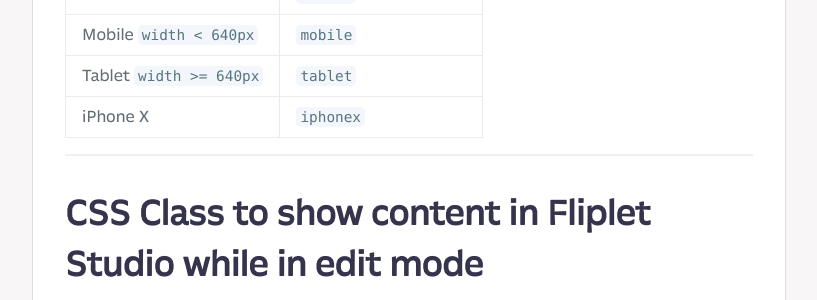
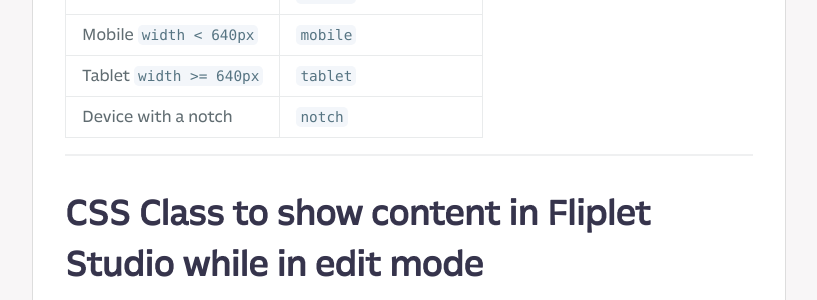
Before and after one commit to Fliplet/fliplet-cli, a Jekyll site: the page built from docs/Context-targeting.md, in a window 1280 px wide and 900 px high, scrolled down 1356 px. Shown: the part 153-453 px from the top of the window, without its empty margins (254-1071 px from the left). Built offline with Jekyll 4.4.1, drawn with Linux system fonts in a browser that asks for light colours; nearby versions of some CDN libraries; our own code applies the rules of GitHub Pages for plain Markdown files; library files that are not in the unit come from our copies; comment, search, counter and statistics services are not loaded; a style sheet for code colours, icons or effects is not loaded.

Commit message:
Doc update

```diff
--- a/docs/Context-targeting.md
+++ b/docs/Context-targeting.md
@@ -49,7 +49,7 @@
 | Native | `native` |
 | Mobile `width < 640px` | `mobile` |
 | Tablet `width >= 640px` | `tablet` |
-| iPhone X | `iphonex` |
+| Device with a notch | `notch` |
 
 ---
 
```
